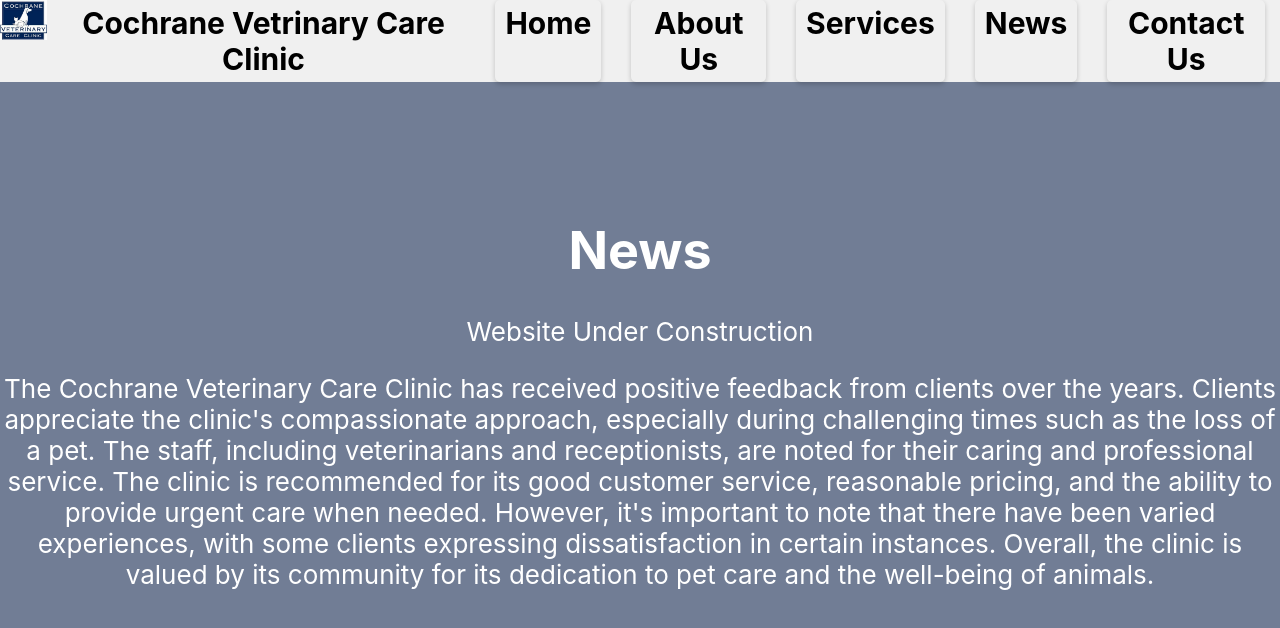
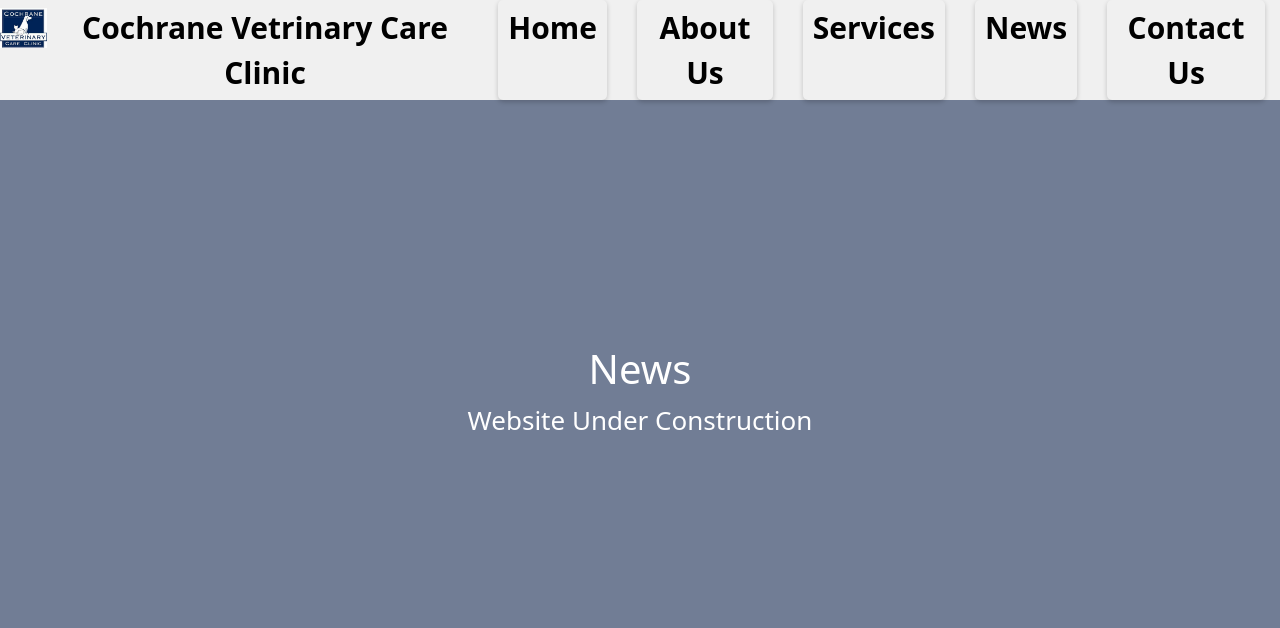
Before and after one commit to Alberta2514640/Cochrane-Veterinary-Care-Clinic, a React (Create React App) app: page /news in a window 1280 px wide. Shown: the top 628 px of the page. Built offline with nearby package versions, Linux system fonts and the light colour scheme.

Commit message:
Added Columns

```diff
--- a/src/App.css
+++ b/src/App.css
@@ -9,6 +9,7 @@
 
 .Corner-Logo {
   height: 5vmin;
+  margin-top: 1vmin;
   pointer-events: none;
 }
 
--- a/src/pages/About-Us.jsx
+++ b/src/pages/About-Us.jsx
@@ -4,7 +4,7 @@
 import Container from 'react-bootstrap/Container';
 import image from '../assets/BlackLabPhoto.png';
 
-const Home = () => {
+const AboutUs = () => {
     return (
         <Container>
             <h1> About Us</h1>
@@ -26,4 +26,4 @@
     );
 };
 
-export default Home;
+export default AboutUs;
--- a/src/pages/Contact-Us.jsx
+++ b/src/pages/Contact-Us.jsx
@@ -1,6 +1,6 @@
 import React from 'react';
 
-const Home = () => {
+const ContactUs = () => {
     return (
         <div>
             <h1> Contact Us Website Under Construction</h1>
@@ -24,4 +24,4 @@
     );
 };
 
-export default Home;
+export default ContactUs;
--- a/src/pages/News.jsx
+++ b/src/pages/News.jsx
@@ -1,22 +1,15 @@
 import React from 'react';
 
-const Home = () => {
+const News = () => {
     return (
         <div>
             <h1> News</h1>
             <p>
                 Website Under Construction
             </p>
-            <p>
-            The Cochrane Veterinary Care Clinic has received positive feedback from clients over the years.
-            Clients appreciate the clinic's compassionate approach, especially during challenging times such as the loss of a pet.
-            The staff, including veterinarians and receptionists, are noted for their caring and professional service.
-            The clinic is recommended for its good customer service, reasonable pricing, and the ability to provide urgent care when needed.
-            However, it's important to note that there have been varied experiences, with some clients expressing dissatisfaction in certain instances.
-            Overall, the clinic is valued by its community for its dedication to pet care and the well-being of animals.
-            </p>
+
         </div>
     );
 };
 
-export default Home;
+export default News;
--- a/src/pages/Services.jsx
+++ b/src/pages/Services.jsx
@@ -1,4 +1,5 @@
 import React from 'react';
+import 'bootstrap/dist/css/bootstrap.min.css';
 import Container from 'react-bootstrap/Container';
 import Row from 'react-bootstrap/Row';
 import Col from 'react-bootstrap/Col';
@@ -12,7 +13,7 @@
 import image8 from '../assets/Stock8.png';
 import image9 from '../assets/Stock9.png';
 
-const Home = () => {
+const Services = () => {
     return (
         <Container>
             <h1>Services at Cochrane Veterinary Care Clinic Under Construction</h1>
@@ -104,4 +105,4 @@
     );
 };
 
-export default Home;
+export default Services;
```
